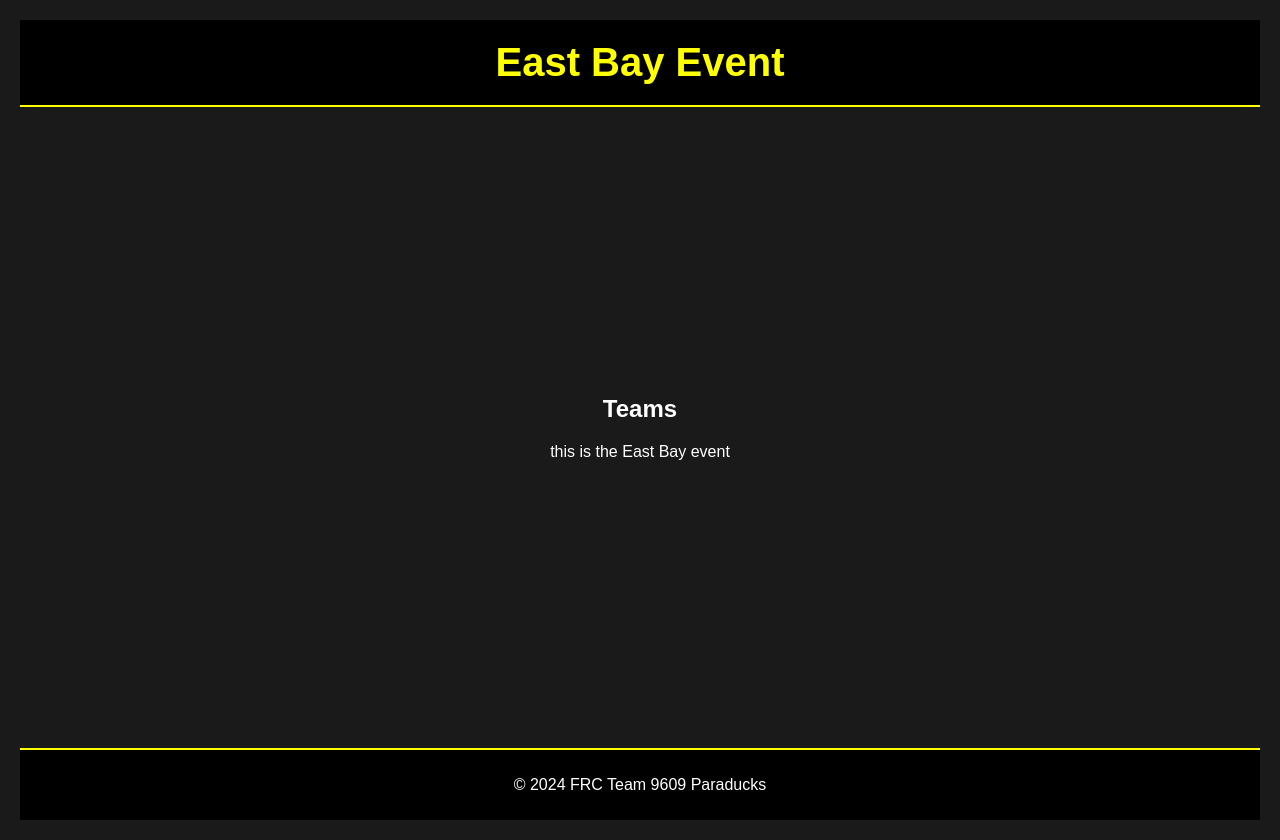
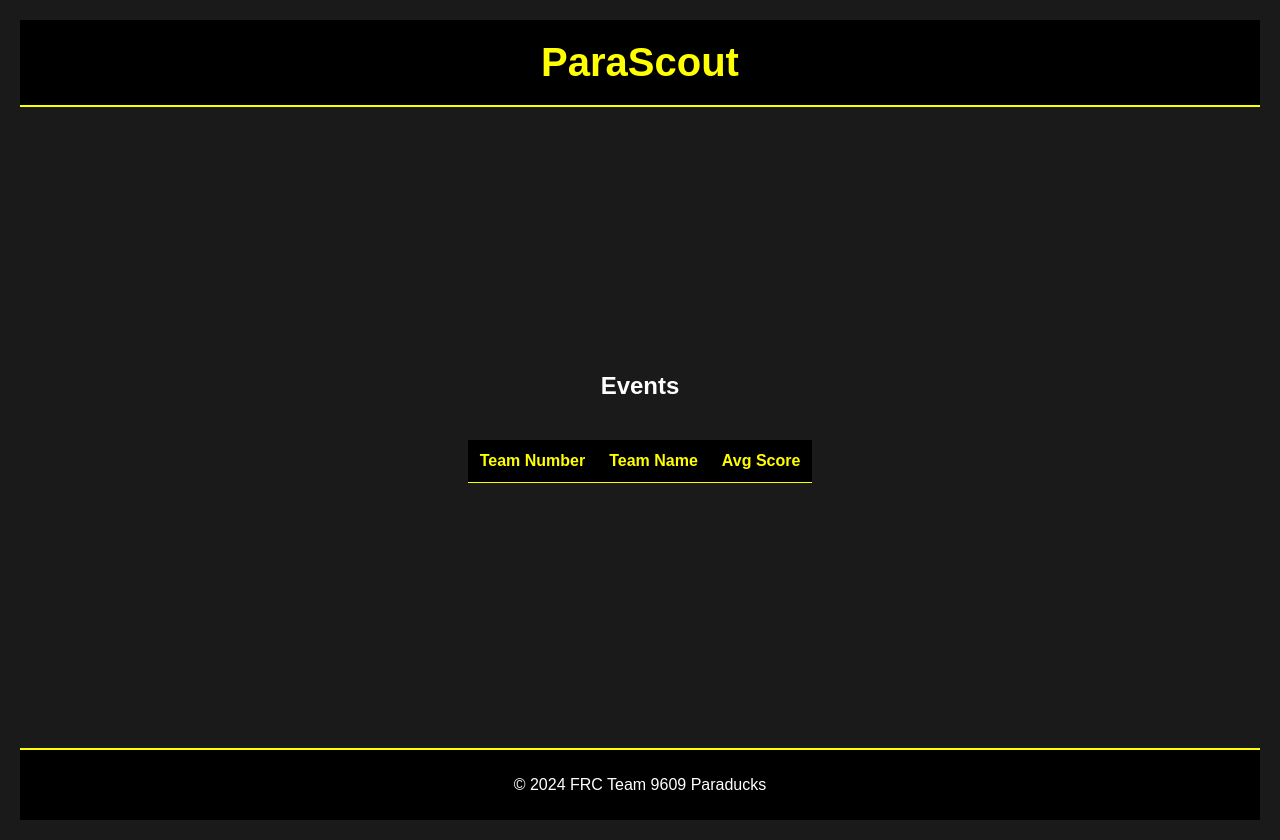
Before and after one commit to SolBreaker12/ParaScout, a Flask app: page /view/events/2024cabe in a window 1280 px wide. Run offline with Flask 3, Linux system fonts and the light colour scheme; lists and menus that the app fills with data are empty.

Commit message:
figuring stuff out it doesnt work :(

```diff
--- a/templates/view/events/event.html
+++ b/templates/view/events/event.html
@@ -8,12 +8,28 @@
 </head>
 <body>
 <header>
-    <h1>{{ event.name }} Event</h1>
+    <h1>ParaScout</h1>
 </header>
 <div class="container">
-    <h2>Teams</h2>
+    <h2>Events</h2>
 
-    this is the {{ event.name }} event
+    <table>
+        <thead>
+        <tr>
+            <th>Team Number</th>
+            <th>Team Name</th>
+            <th>Avg Score</th>
+        </tr>
+        </thead>
+
+        <tbody>
+        {% for team in teams %}
+            <tr>
+                <td>{{ team.team_id }}</td>
+                <td>{{ team.name }}</td>
+            </tr>
+        {% endfor %}
+    </table>
 </div>
 <footer>
     <p>© 2024 FRC Team 9609 Paraducks</p>
```
Also changed, not shown: templates/view/events.html (+14 -42 lines).
